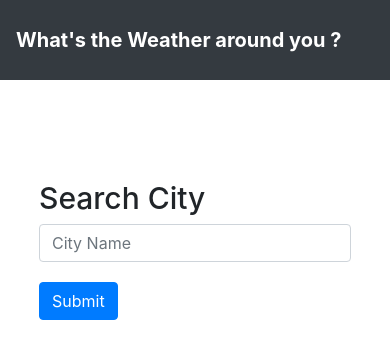
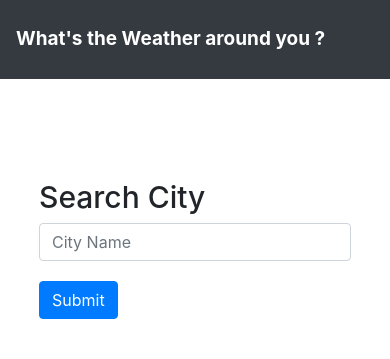
Before and after one commit to yashparmar15/weatherApp, a Django app: page / in a window 390 px wide. Shown: the top 359 px of the page. Run offline with Django 3.2, Linux system fonts and the light colour scheme; some libraries are stand-ins or nearby versions.

Commit message:
Update style.css

```diff
--- a/static/style.css
+++ b/static/style.css
@@ -1,6 +1,6 @@
 @media only  screen and (max-width:700px){
     .navbar-brand{
-        font-size:20px !important;
+        font-size:19px !important;
         text-align: center !important;
         align-items: center !important;
     }
```
